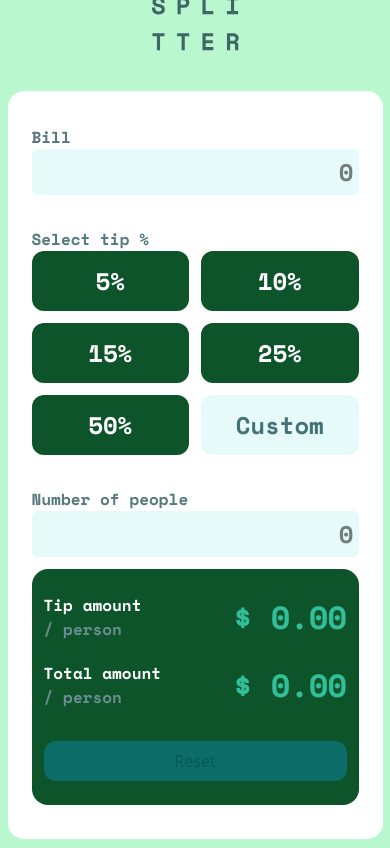
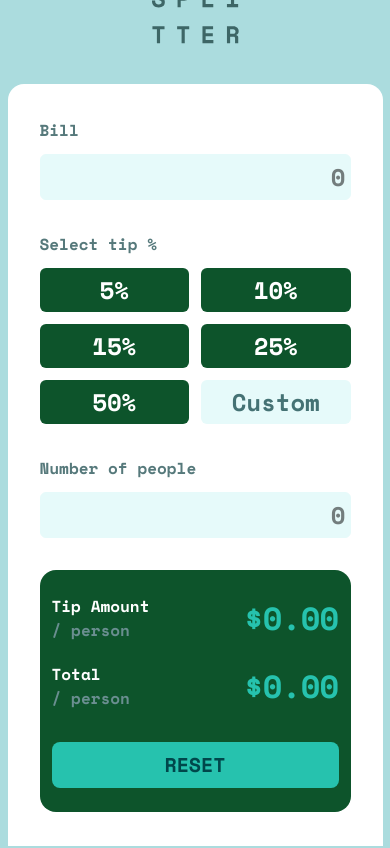
Before and after one commit to vanhog/tip-calculator-frontendmentor, a plain HTML site: page index.html in a window 390 px wide. Shown: the top 848 px of the page. Drawn offline with nearby package versions, Linux system fonts and the light colour scheme.

Commit message:
Mobile design fits :-)

```diff
--- a/index.html
+++ b/index.html
@@ -16,7 +16,7 @@
 
     <link rel="stylesheet" href="./styles/tw.css" />
   </head>
-  <body class="bg-green-200">
+  <body class="bg-tc-grey-200">
     <main>
       <div
         id="boxentering"
@@ -27,9 +27,9 @@
         </section>
         <div
           id="centeredbox"
-          class="flex flex-col md:flex-row justify-center items-center gap-3 bg-white w-[375px] rounded-2xl py-8.5 px-6 mb-12"
+          class="flex flex-col md:flex-row justify-center items-center gap-3 bg-white rounded-t-2xl md:rounded-2xl py-8.5 px-8 mb-12 w-[375px]"
         >
-          <section id="upper" class="bg-white">
+          <section id="upper" class="bg-white lg:min-w-[375px]">
             <!--Input amount------------------------------------------------------->
             <article>
               <label for="bill-amount"
@@ -38,7 +38,7 @@
                   id="bill-amount"
                   type="text"
                   placeholder="0"
-                  class="w-full bg-tc-grey-50 rounded-md p-1 text-right tp-3 border border-tc-grey-50 focus:outline-none focus:border focus:border-tc-green-400 active:bg-tc-grey-50"
+                  class="w-full bg-tc-grey-50 rounded-md p-1 mt-3 text-right tp-3 border border-tc-grey-50 focus:outline-none focus:border focus:border-tc-green-400 active:bg-tc-grey-50"
                 />
               </label>
             </article>
@@ -49,7 +49,7 @@
               <label for="tip-select"
                 ><span class="tp-5 text-tc-grey-500">Select tip %</span>
                 <div
-                  class="grid grid-cols-2 justify-between items-center gap-3"
+                  class="grid grid-cols-2 lg:grid-cols-3 justify-between items-center gap-3 mt-3"
                 >
                   <button id="1" class="button-class tp-3">5%</button>
                   <button id="2" class="button-class tp-3">10%</button
@@ -78,43 +78,45 @@
                   id="num-people"
                   type="text"
                   placeholder="0"
-                  class="w-full bg-tc-grey-50 rounded-md p-1 text-right tp-3 border border-tc-grey-50 focus:outline-none focus:border focus:border-tc-green-400 active:bg-tc-grey-50"
+                  class="mt-3 w-full bg-tc-grey-50 rounded-md p-1 text-right tp-3 border border-tc-grey-50 focus:outline-none focus:border focus:border-tc-green-400 active:bg-tc-grey-50"
                 />
               </label>
             </article>
             <!--Input people ------------------------------------------------------->
           </section>
-          <section id="lower" class="bg-green-900 rounded-2xl p-3 w-full">
+          <section id="lower" class="bg-green-900 rounded-2xl p-3 w-full lg:min-w-[375px] h-full mt-5">
             <!--Output tip/person------------------------------------------------>
             <article class="flex flex-row justify-between items-center my-3">
               <div>
-                <span class="tp-5 text-white">Tip amount</span> <br /><span
+                <span class="tp-5 text-white">Tip Amount</span> <br /><span
                   class="tp-6 text-tc-grey-400"
                   >/ person</span
                 >
               </div>
-              <div class="tp-2-mobile text-tc-green-400">
-                $ <span>0.00</span>
-              </div>
-            </article>
+              <div class="tp-2-mobile text-tc-green-400 flex flex-row justify-end">
+              <span >
+                $</span>
+                <span >0.00</span>
+              </div>            </article>
             <!--Output tip/person------------------------------------------------>
             <!--Output total/person---------------------------------------------->
             <article class="flex flex-row justify-between items-center my-5">
               <div>
-                <span class="tp-5 text-white">Total amount</span> <br /><span
+                <span class="tp-5 text-white">Total</span> <br /><span
                   class="tp-6 text-tc-grey-400"
                   >/ person</span
                 >
               </div>
-              <div class="tp-2-mobile text-tc-green-400">
-                $ <span>0.00</span>
+              <div class="tp-2-mobile text-tc-green-400 flex flex-row justify-end">
+              <span >
+                $</span> <span >0.00</span>
               </div>
             </article>
             <!--Output total/person---------------------------------------------->
             <!--Reset button----------------------------------------------------->
             <button
               type="button"
-              class="w-full rounded-xl p-2 my-3 bg-tc-green-750 text-tc-green-800 hover:bg-tc-green-200 hover:text-tc-green-900"
+              class="w-full rounded-lg p-2 my-3 tp-4 uppercase bg-tc-green-400 text-tc-green-900 hover:bg-tc-green-200 hover:text-tc-green-900"
             >
               Reset
             </button>
--- a/styles/styles.css
+++ b/styles/styles.css
@@ -1,8 +1,8 @@
-@import url("https://fonts.googleapis.com/css2?family=Space+Mono:ital,wght@0,400;0,700;1,400;1,700&display=swap");
-@import "tailwindcss";
+@import url('https://fonts.googleapis.com/css2?family=Space+Mono:ital,wght@0,400;0,700;1,400;1,700&display=swap');
+@import 'tailwindcss';
 
 @theme {
-  --font-spacemono: "Space Mono", monospace;
+  --font-spacemono: 'Space Mono', monospace;
 
   /* ===== GREY ===== */
   --color-tc-grey-600: oklch(0.45 0.06 200);
@@ -14,10 +14,10 @@
   --color-tc-grey-50: oklch(0.97 0.02 200);
 
   /* ===== GREEN ===== */
-  --color-tc-green-900: oklch(0.35 0.08 190);
+  --color-tc-green-900: #00474b; /*oklch(0.35 0.08 190);*/
   --color-tc-green-800: oklch(0.42 0.08 190);
   --color-tc-green-750: oklch(0.48 0.08 190);
-  --color-tc-green-400: oklch(0.72 0.13 170);
+  --color-tc-green-400: #26c2ae; /*oklch(0.72 0.13 170);*/
   --color-tc-green-200: oklch(0.88 0.08 170);
 
   /* ===== ORANGE ===== */
@@ -51,7 +51,7 @@
     @apply text-[13-px] leading-[19px] tracking-normal font-bold font-spacemono;
   }
   .button-class {
-    @apply p-3 bg-green-900 rounded-xl  text-white;
+    @apply px-3 py-1 bg-green-900 rounded-md  text-white hover:bg-tc-green-400 hover:text-tc-green-900;
   }
   .attribution {
     @apply text-sm text-center font-spacemono text-xs;
```
Also changed, not shown: styles/tw.css.
